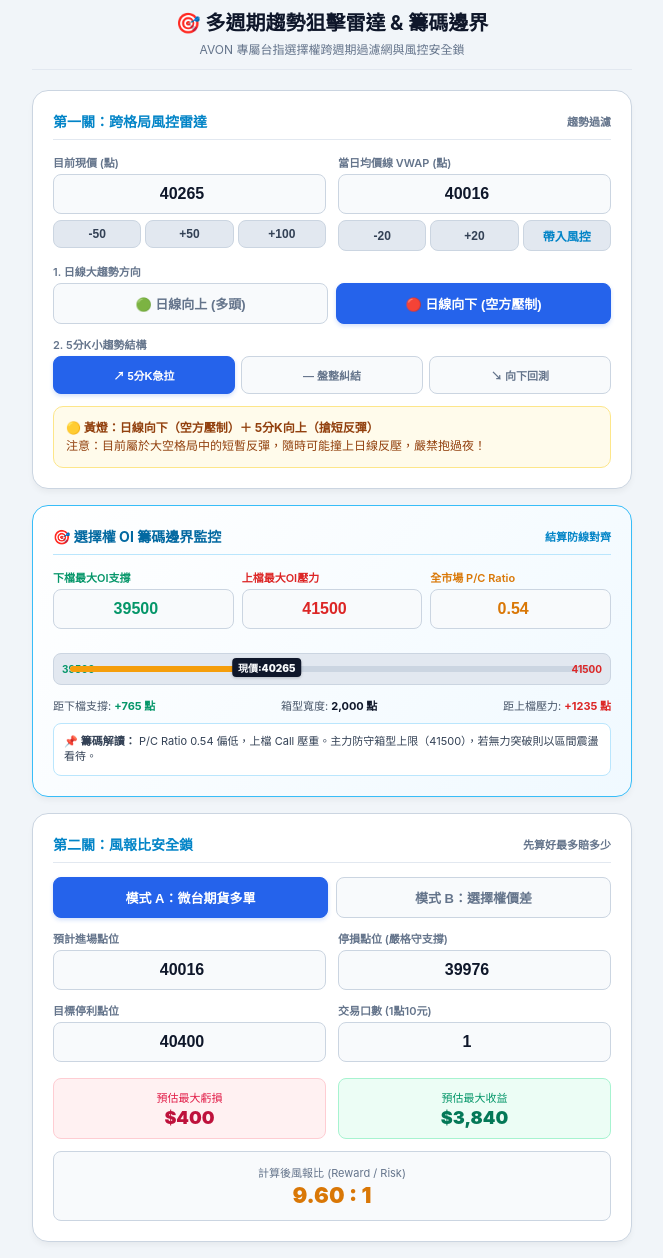
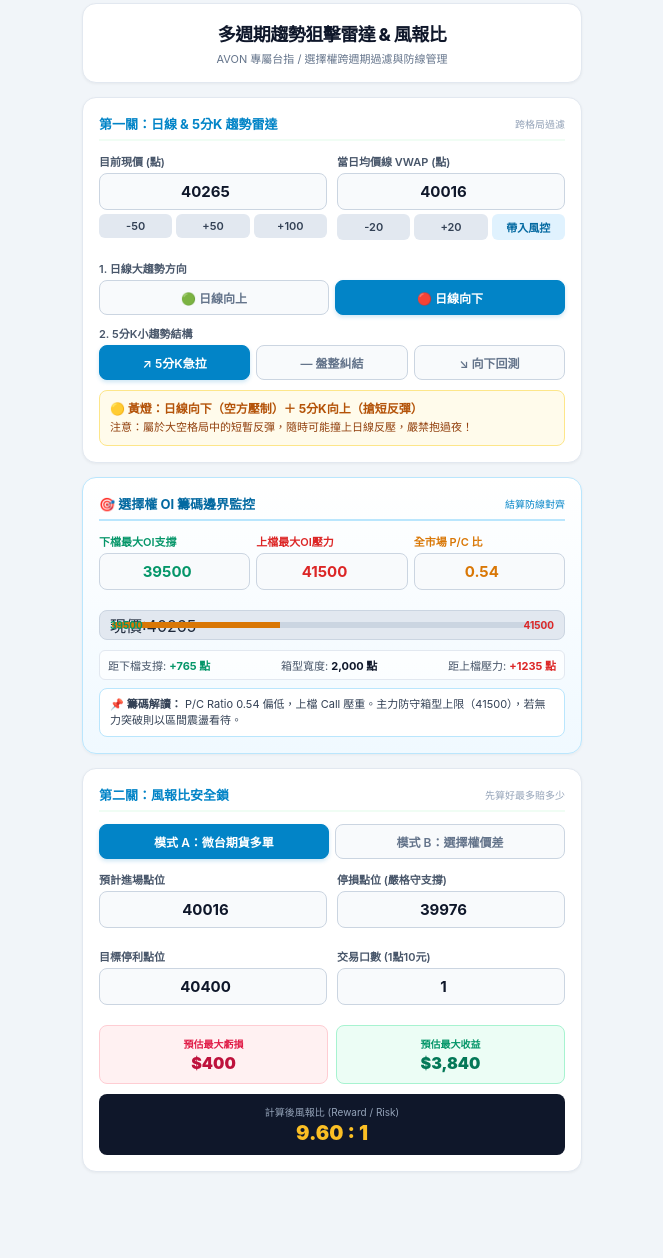
Before and after one commit to tb043317-eng/-, a plain HTML site: page index.html in a window 1280 px wide. Shown: the part 9-1267 px from the top of the page, without its empty margins (308-971 px from the left). After the commit the page ends 1193 px from the top, so only its background shows below. Drawn offline with Linux system fonts and the light colour scheme.

Commit message:
Add files via upload

```diff
--- a/index.html
+++ b/index.html
@@ -3,189 +3,222 @@
 <head>
     <meta charset="UTF-8">
     <meta name="viewport" content="width=device-width, initial-scale=1.0">
-    <title>AVON 專屬台指選擇權跨週期雷達與 OI 防線管理</title>
+    <title>AVON 專屬台指選擇權跨週期雷達</title>
     <style>
-        * { box-sizing: border-box; margin: 0; padding: 0; }
-        body { background-color: #f1f5f9; color: #1e293b; font-family: -apple-system, BlinkMacSystemFont, "Segoe UI", Roboto, sans-serif; padding: 16px; }
-        .container { max-width: 600px; margin: 0 auto; display: flex; flex-direction: column; gap: 16px; }
-        .card { background-color: #ffffff; border: 1px solid #cbd5e1; border-radius: 16px; padding: 20px; box-shadow: 0 4px 6px -1px rgba(0, 0, 0, 0.05); }
-        .header { text-align: center; border-bottom: 1px solid #e2e8f0; padding-bottom: 12px; margin-bottom: 4px; }
-        .header h1 { font-size: 20px; font-weight: bold; color: #0f172a; }
-        .header p { font-size: 12px; color: #64748b; margin-top: 4px; }
-        .section-title { font-size: 14px; font-weight: bold; color: #0284c7; display: flex; justify-content: space-between; align-items: center; border-bottom: 1px solid #e2e8f0; padding-bottom: 8px; margin-bottom: 14px; }
-        .grid-2 { display: grid; grid-template-columns: 1fr 1fr; gap: 12px; }
-        .grid-3 { display: grid; grid-template-columns: 1fr 1fr 1fr; gap: 8px; }
-        .input-group { margin-bottom: 12px; }
-        .input-group label { display: block; font-size: 11px; color: #64748b; margin-bottom: 4px; font-weight: 600; }
-        .input-field { width: 100%; background-color: #f8fafc; border: 1px solid #cbd5e1; color: #0f172a; padding: 10px; border-radius: 8px; font-size: 16px; font-weight: bold; text-align: center; }
-        .input-field:focus { border-color: #0284c7; outline: none; background-color: #fff; }
-        .btn { width: 100%; padding: 10px; border-radius: 8px; border: none; font-weight: bold; font-size: 14px; cursor: pointer; transition: 0.2s; }
-        .btn-sub { background-color: #e2e8f0; color: #334155; font-size: 12px; padding: 6px; border: 1px solid #cbd5e1; }
-        .btn-sub:hover { background-color: #cbd5e1; }
-        .btn-toggle { flex: 1; padding: 10px; border-radius: 8px; font-weight: bold; font-size: 13px; border: 1px solid #cbd5e1; background: #f8fafc; color: #64748b; cursor: pointer; }
-        .btn-toggle.active { background: #2563eb; color: #fff; border-color: #2563eb; box-shadow: 0 2px 4px rgba(37, 99, 235, 0.2); }
-        .alert-box { padding: 12px; border-radius: 10px; font-size: 12px; line-height: 1.5; margin-top: 10px; }
-        .alert-amber { background-color: #fffbeb; border: 1px solid #fde68a; color: #92400e; }
-        .track-bar { position: relative; width: 100%; background: #e2e8f0; height: 32px; border-radius: 8px; border: 1px solid #cbd5e1; display: flex; align-items: center; padding: 0 12px; margin: 12px 0; }
-        .track-line { position: absolute; left: 16px; right: 16px; height: 6px; background: #cbd5e1; border-radius: 3px; overflow: hidden; }
-        .track-fill { height: 100%; background: #f59e0b; width: 50%; transition: 0.3s; }
-        .pointer { position: absolute; transform: translateX(-50%); background: #0f172a; color: #f8fafc; font-size: 10px; font-weight: 900; padding: 2px 6px; border-radius: 4px; top: 4px; white-space: nowrap; box-shadow: 0 1px 3px rgba(0,0,0,0.2); }
+        * { box-sizing: border-box; margin: 0; padding: 0; font-family: -apple-system, BlinkMacSystemFont, "Segoe UI", Roboto, "Helvetica Neue", Arial, sans-serif; }
+        body { background-color: #f1f5f9; color: #1e293b; padding: 12px; display: flex; justify-content: center; }
+        .wrapper { width: 100%; max-width: 500px; display: flex; flex-direction: column; gap: 14px; }
+
+        /* 頂部標題 */
+        .app-header { background: #ffffff; border: 1px solid #e2e8f0; border-radius: 14px; padding: 16px; text-align: center; box-shadow: 0 1px 3px rgba(0,0,0,0.05); }
+        .app-header h1 { font-size: 18px; font-weight: 800; color: #0f172a; letter-spacing: -0.5px; }
+        .app-header p { font-size: 11px; color: #64748b; margin-top: 4px; }
+
+        /* 卡片共用區 */
+        .card { background: #ffffff; border: 1px solid #e2e8f0; border-radius: 14px; padding: 16px; box-shadow: 0 1px 3px rgba(0,0,0,0.05); }
+        .card-title { font-size: 13px; font-weight: 700; color: #0284c7; display: flex; justify-content: space-between; align-items: center; margin-bottom: 12px; padding-bottom: 6px; border-bottom: 2px solid #f0fdf4; }
+        .card-title span.sub { font-size: 10px; font-weight: 500; color: #94a3b8; }
+
+        /* 表單與格線 */
+        .grid-2 { display: grid; grid-template-columns: 1fr 1fr; gap: 10px; margin-bottom: 10px; }
+        .grid-3 { display: grid; grid-template-columns: 1fr 1fr 1fr; gap: 6px; margin-bottom: 10px; }
+        .field { margin-bottom: 10px; }
+        .field label { display: block; font-size: 11px; font-weight: 600; color: #475569; margin-bottom: 4px; }
+        .input-box { width: 100%; background: #f8fafc; border: 1px solid #cbd5e1; border-radius: 8px; padding: 8px 10px; font-size: 15px; font-weight: 700; color: #0f172a; text-align: center; }
+        .input-box:focus { border-color: #0284c7; background: #fff; outline: none; box-shadow: 0 0 0 3px rgba(2, 132, 199, 0.1); }
+
+        /* 按鈕群組 */
+        .btn-row { display: flex; gap: 4px; margin-top: 4px; }
+        .btn-mini { flex: 1; background: #e2e8f0; border: none; border-radius: 6px; padding: 5px 0; font-size: 11px; font-weight: 600; color: #334155; cursor: pointer; }
+        .btn-mini:hover { background: #cbd5e1; }
+        .btn-action { background: #e0f2fe; color: #0369a1; }
+
+        /* 切換開關列 */
+        .toggle-row { display: flex; gap: 6px; margin-bottom: 10px; }
+        .btn-toggle { flex: 1; background: #f8fafc; border: 1px solid #cbd5e1; border-radius: 8px; padding: 8px 4px; font-size: 12px; font-weight: 600; color: #64748b; cursor: pointer; text-align: center; }
+        .btn-toggle.active { background: #0284c7; color: #ffffff; border-color: #0284c7; box-shadow: 0 2px 4px rgba(2, 132, 199, 0.2); }
+
+        /* 警示盒 */
+        .alert-box { background: #fffbeb; border: 1px solid #fde68a; border-radius: 8px; padding: 10px; font-size: 11px; color: #92400e; line-height: 1.4; margin-top: 10px; }
+        .alert-box strong { display: block; font-size: 12px; margin-bottom: 2px; color: #b45309; }
+
+        /* 專屬 OI 籌碼區外框 */
+        .oi-card { border-color: #bae6fd; background: linear-gradient(to bottom, #ffffff, #f0f9ff); }
+
+        /* 視覺化軌道條 */
+        .track-container { position: relative; background: #e2e8f0; border-radius: 8px; height: 30px; display: flex; align-items: center; padding: 0 10px; margin: 10px 0; border: 1px solid #cbd5e1; }
+        .track-bg { position: absolute; left: 12px; right: 12px; height: 6px; background: #cbd5e1; border-radius: 3px; overflow: hidden; }
+        .track-progress { height: 100%; background: #d97706; width: 50%; transition: width 0.3s ease; }
+        .track-pointer { position: absolute; transform: translateX(-50%); background: #0f172a; color: #ffffff; font-size: 9px; font-weight: 800; padding: 2px 6px; border-radius: 4px; top: 4px; white-space: nowrap; box-shadow: 0 1px 2px rgba(0,0,0,0.2); }
+        .track-label-l { position: absolute; left: 10px; font-size: 10px; font-weight: 700; color: #059669; z-index: 2; }
+        .track-label-r { position: absolute; right: 10px; font-size: 10px; font-weight: 700; color: #dc2626; z-index: 2; }
+
+        /* 資訊檢視欄 */
+        .info-bar { display: flex; justify-content: space-between; font-size: 11px; color: #475569; background: rgba(255,255,255,0.7); padding: 6px 8px; border-radius: 6px; margin-bottom: 8px; border: 1px solid #e2e8f0; }
+        .oi-text { font-size: 11px; color: #334155; background: #ffffff; padding: 8px 10px; border-radius: 8px; border: 1px solid #bae6fd; line-height: 1.4; }
+
+        /* 風報比看板 */
+        .risk-grid { display: grid; grid-template-columns: 1fr 1fr; gap: 8px; margin-top: 8px; }
+        .risk-box { padding: 10px; border-radius: 8px; text-align: center; }
+        .risk-loss { background: #fff1f2; border: 1px solid #fecdd3; }
+        .risk-profit { background: #ecfdf5; border: 1px solid #a7f3d0; }
+        .risk-ratio-box { background: #0f172a; color: #ffffff; padding: 10px; border-radius: 8px; text-align: center; margin-top: 10px; }
     </style>
 </head>
 <body>
 
-    <div class="container">
+    <div class="wrapper">
 
         <!-- 頂部標題 -->
-        <div class="header">
-            <h1>🎯 多週期趨勢狙擊雷達 & 籌碼邊界</h1>
-            <p>AVON 專屬台指選擇權跨週期過濾網與風控安全鎖</p>
+        <div class="app-header">
+            <h1>多週期趨勢狙擊雷達 & 風報比</h1>
+            <p>AVON 專屬台指 / 選擇權跨週期過濾與防線管理</p>
         </div>
 
-        <!-- 第一關：日線大趨勢 & 5分K小趨勢 -->
+        <!-- 第一關：跨格局風控雷達 -->
         <div class="card">
-            <div class="section-title">
-                <span>第一關：跨格局風控雷達</span>
-                <span style="font-size: 11px; color: #64748b;">趨勢過濾</span>
+            <div class="card-title">
+                <span>第一關：日線 & 5分K 趨勢雷達</span>
+                <span class="sub">跨格局過濾</span>
             </div>
 
             <div class="grid-2">
-                <div class="input-group">
+                <div class="field">
                     <label>目前現價 (點)</label>
-                    <input type="number" id="market-price" value="40265" oninput="calculateAll()" class="input-field">
-                    <div style="display: flex; gap: 4px; margin-top: 6px;">
-                        <button onclick="adjustPrice(-50)" class="btn btn-sub">-50</button>
-                        <button onclick="adjustPrice(50)" class="btn btn-sub">+50</button>
-                        <button onclick="adjustPrice(100)" class="btn btn-sub">+100</button>
+                    <input type="number" id="market-price" value="40265" oninput="calculateAll()" class="input-box">
+                    <div class="btn-row">
+                        <button onclick="adjustPrice(-50)" class="btn-mini">-50</button>
+                        <button onclick="adjustPrice(50)" class="btn-mini">+50</button>
+                        <button onclick="adjustPrice(100)" class="btn-mini">+100</button>
                     </div>
                 </div>
-                <div class="input-group">
+                <div class="field">
                     <label>當日均價線 VWAP (點)</label>
-                    <input type="number" id="vwap-price" value="40016" oninput="calculateAll()" class="input-field">
-                    <div style="display: flex; gap: 4px; margin-top: 6px;">
-                        <button onclick="adjustVwap(-20)" class="btn btn-sub">-20</button>
-                        <button onclick="adjustVwap(20)" class="btn btn-sub">+20</button>
-                        <button onclick="syncVwap()" class="btn btn-sub" style="color: #0284c7; font-weight: bold;">帶入風控</button>
+                    <input type="number" id="vwap-price" value="40016" oninput="calculateAll()" class="input-box">
+                    <div class="btn-row">
+                        <button onclick="adjustVwap(-20)" class="btn-mini">-20</button>
+                        <button onclick="adjustVwap(20)" class="btn-mini">+20</button>
+                        <button onclick="syncVwap()" class="btn-mini btn-action">帶入風控</button>
                     </div>
                 </div>
             </div>
 
-            <div class="input-group">
+            <div class="field">
                 <label>1. 日線大趨勢方向</label>
-                <div style="display: flex; gap: 8px;">
-                    <button id="btn-daily-up" onclick="setDailyTrend('up')" class="btn-toggle">🟢 日線向上 (多頭)</button>
-                    <button id="btn-daily-down" onclick="setDailyTrend('down')" class="btn-toggle active">🔴 日線向下 (空方壓制)</button>
+                <div class="toggle-row">
+                    <button id="btn-daily-up" onclick="setDailyTrend('up')" class="btn-toggle">🟢 日線向上</button>
+                    <button id="btn-daily-down" onclick="setDailyTrend('down')" class="btn-toggle active">🔴 日線向下</button>
                 </div>
             </div>
 
-            <div class="input-group">
+            <div class="field">
                 <label>2. 5分K小趨勢結構</label>
-                <div style="display: flex; gap: 6px;">
-                    <button id="btn-5m-up" onclick="set5mTrend('up')" class="btn-toggle active" style="font-size: 11px;">↗ 5分K急拉</button>
-                    <button id="btn-5m-flat" onclick="set5mTrend('flat')" class="btn-toggle" style="font-size: 11px;">— 盤整糾結</button>
-                    <button id="btn-5m-down" onclick="set5mTrend('down')" class="btn-toggle" style="font-size: 11px;">↘ 向下回測</button>
+                <div class="toggle-row">
+                    <button id="btn-5m-up" onclick="set5mTrend('up')" class="btn-toggle active">↗ 5分K急拉</button>
+                    <button id="btn-5m-flat" onclick="set5mTrend('flat')" class="btn-toggle">— 盤整糾結</button>
+                    <button id="btn-5m-down" onclick="set5mTrend('down')" class="btn-toggle">↘ 向下回測</button>
                 </div>
             </div>
 
-            <div id="alert-box" class="alert-box alert-amber">
-                <strong>🟡 黃燈：日線向下（空方壓制）＋ 5分K向上（搶短反彈）</strong><br>
-                注意：目前屬於大空格局中的短暫反彈，隨時可能撞上日線反壓，嚴禁抱過夜！
+            <div id="alert-box" class="alert-box">
+                <strong>🟡 黃燈：日線向下（空方壓制）＋ 5分K向上（搶短反彈）</strong>
+                注意：屬於大空格局中的短暫反彈，隨時可能撞上日線反壓，嚴禁抱過夜！
             </div>
         </div>
 
 
-        <!-- ✨ 專屬外掛：OI 籌碼邊界與箱型監控 -->
-        <div class="card" style="border-color: #38bdf8; background: linear-gradient(135deg, #ffffff 0%, #f0f9ff 100%);">
-            <div class="section-title" style="color: #0369a1; border-color: #bae6fd;">
+        <!-- ✨ 選擇權 OI 籌碼邊界監控 -->
+        <div class="card oi-card">
+            <div class="card-title" style="color: #0369a1; border-color: #bae6fd;">
                 <span>🎯 選擇權 OI 籌碼邊界監控</span>
-                <span style="font-size: 11px; color: #0284c7;">結算防線對齊</span>
+                <span class="sub" style="color: #0284c7;">結算防線對齊</span>
             </div>
 
             <div class="grid-3">
-                <div class="input-group">
+                <div class="field">
                     <label style="color: #059669;">下檔最大OI支撐</label>
-                    <input type="number" id="oi-floor" value="39500" oninput="calculateOi()" class="input-field" style="color: #059669;">
+                    <input type="number" id="oi-floor" value="39500" oninput="calculateOi()" class="input-box" style="color: #059669;">
                 </div>
-                <div class="input-group">
+                <div class="field">
                     <label style="color: #dc2626;">上檔最大OI壓力</label>
-                    <input type="number" id="oi-ceiling" value="41500" oninput="calculateOi()" class="input-field" style="color: #dc2626;">
+                    <input type="number" id="oi-ceiling" value="41500" oninput="calculateOi()" class="input-box" style="color: #dc2626;">
                 </div>
-                <div class="input-group">
-                    <label style="color: #d97706;">全市場 P/C Ratio</label>
-                    <input type="number" step="0.01" id="oi-pc" value="0.54" oninput="calculateOi()" class="input-field" style="color: #d97706;">
+                <div class="field">
+                    <label style="color: #d97706;">全市場 P/C 比</label>
+                    <input type="number" step="0.01" id="oi-pc" value="0.54" oninput="calculateOi()" class="input-box" style="color: #d97706;">
                 </div>
             </div>
 
-            <!-- 視覺化箱型跑道 -->
-            <div class="track-bar">
-                <span style="position: absolute; left: 8px; font-size: 10px; color: #059669; font-weight: bold;" id="disp-floor">39500</span>
-                <div class="track-line">
-                    <div id="oi-bar" class="track-fill"></div>
+            <!-- 視覺化跑道 -->
+            <div class="track-container">
+                <span class="track-label-l" id="disp-floor">39500</span>
+                <div class="track-bg">
+                    <div id="oi-bar" class="track-progress"></div>
                 </div>
-                <span style="position: absolute; right: 8px; font-size: 10px; color: #dc2626; font-weight: bold;" id="disp-ceiling">41500</span>
+                <span class="track-label-r" id="disp-ceiling">41500</span>
                 <div id="oi-pointer" class="pointer" style="left: 50%;">現價:40265</div>
             </div>
 
-            <div style="display: flex; justify-content: space-between; font-size: 11px; color: #475569; margin-bottom: 10px;">
+            <div class="info-bar">
                 <span>距下檔支撐: <strong id="dist-floor" style="color: #059669;">+765 點</strong></span>
                 <span>箱型寬度: <strong style="color: #0f172a;">2,000 點</strong></span>
                 <span>距上檔壓力: <strong id="dist-ceiling" style="color: #dc2626;">+1,235 點</strong></span>
             </div>
 
-            <div id="oi-bias-text" style="font-size: 11px; background: #ffffff; padding: 10px; border-radius: 8px; border: 1px solid #bae6fd; color: #334155; line-height: 1.4;">
-                📌 <strong>籌碼解讀：</strong> P/C Ratio 0.54 偏低，上檔 Call 壓重。結算前若無力突破 41500，指數將受限於 39500～41500 區間內震盪收租。
+            <div id="oi-bias-text" class="oi-text">
+                📌 <strong>籌碼解讀：</strong> P/C Ratio 0.54 偏低，上檔 Call 壓重。結算前若無力突破 41500，指數將受限於 39500～41500 區間內震盪。
             </div>
         </div>
 
 
         <!-- 第二關：進場前風報比安全鎖 -->
         <div class="card">
-            <div class="section-title">
+            <div class="card-title">
                 <span>第二關：風報比安全鎖</span>
-                <span style="font-size: 11px; color: #64748b;">先算好最多賠多少</span>
+                <span class="sub">先算好最多賠多少</span>
             </div>
 
-            <div style="display: flex; gap: 8px; margin-bottom: 12px;">
+            <div class="toggle-row" style="margin-bottom: 12px;">
                 <button id="mode-micro" onclick="setMode('micro')" class="btn-toggle active">模式 A：微台期貨多單</button>
                 <button id="mode-spread" onclick="setMode('spread')" class="btn-toggle">模式 B：選擇權價差</button>
             </div>
 
             <div class="grid-2">
-                <div class="input-group">
+                <div class="field">
                     <label id="lbl-entry">預計進場點位</label>
-                    <input type="number" id="entry-price" value="40016" oninput="calculateRisk()" class="input-field">
+                    <input type="number" id="entry-price" value="40016" oninput="calculateRisk()" class="input-box">
                 </div>
-                <div class="input-group">
+                <div class="field">
                     <label id="lbl-stop">停損點位 (嚴格守支撐)</label>
-                    <input type="number" id="stop-price" value="39976" oninput="calculateRisk()" class="input-field">
+                    <input type="number" id="stop-price" value="39976" oninput="calculateRisk()" class="input-box">
                 </div>
             </div>
 
             <div class="grid-2">
-                <div class="input-group">
+                <div class="field">
                     <label id="lbl-target">目標停利點位</label>
-                    <input type="number" id="target-price" value="40400" oninput="calculateRisk()" class="input-field">
+                    <input type="number" id="target-price" value="40400" oninput="calculateRisk()" class="input-box">
                 </div>
-                <div class="input-group">
+                <div class="field">
                     <label id="lbl-qty">交易口數 (1點10元)</label>
-                    <input type="number" id="trade-qty" value="1" oninput="calculateRisk()" class="input-field">
+                    <input type="number" id="trade-qty" value="1" oninput="calculateRisk()" class="input-box">
                 </div>
             </div>
 
-            <div class="grid-2" style="margin-top: 4px;">
-                <div style="background: #fff1f2; border: 1px solid #fecdd3; padding: 10px; border-radius: 8px; text-align: center;">
-                    <div style="font-size: 11px; color: #e11d48;">預估最大虧損</div>
-                    <div id="max-loss" style="font-size: 18px; font-weight: 900; color: #be123c; margin-top: 2px;">$400</div>
+            <div class="risk-grid">
+                <div class="risk-box risk-loss">
+                    <div style="font-size: 10px; color: #e11d48; font-weight: 600;">預估最大虧損</div>
+                    <div id="max-loss" style="font-size: 16px; font-weight: 900; color: #be123c; margin-top: 2px;">$400</div>
                 </div>
-                <div style="background: #ecfdf5; border: 1px solid #a7f3d0; padding: 10px; border-radius: 8px; text-align: center;">
-                    <div style="font-size: 11px; color: #059669;">預估最大收益</div>
-                    <div id="max-profit" style="font-size: 18px; font-weight: 900; color: #047857; margin-top: 2px;">$3,840</div>
+                <div class="risk-box risk-profit">
+                    <div style="font-size: 10px; color: #059669; font-weight: 600;">預估最大收益</div>
+                    <div id="max-profit" style="font-size: 16px; font-weight: 900; color: #047857; margin-top: 2px;">$3,840</div>
                 </div>
             </div>
 
-            <div style="background: #f8fafc; border: 1px solid #cbd5e1; padding: 12px; border-radius: 8px; text-align: center; margin-top: 12px;">
-                <div style="font-size: 11px; color: #64748b;">計算後風報比 (Reward / Risk)</div>
-                <div id="risk-ratio" style="font-size: 22px; font-weight: 900; color: #d97706; margin-top: 2px;">9.60 : 1</div>
+            <div class="risk-ratio-box">
+                <div style="font-size: 10px; color: #94a3b8;">計算後風報比 (Reward / Risk)</div>
+                <div id="risk-ratio" style="font-size: 20px; font-weight: 900; color: #fbbf24; margin-top: 2px;">9.60 : 1</div>
             </div>
         </div>
 
@@ -256,7 +289,7 @@
 
             const span = ceiling - floor;
             let pct = span === 0 ? 50 : ((market - floor) / span) * 100;
-            pct = Math.max(5, Math.min(95, pct));
+            pct = Math.max(8, Math.min(92, pct));
 
             document.getElementById('oi-bar').style.width = pct + '%';
             document.getElementById('oi-pointer').style.left = pct + '%';
```
